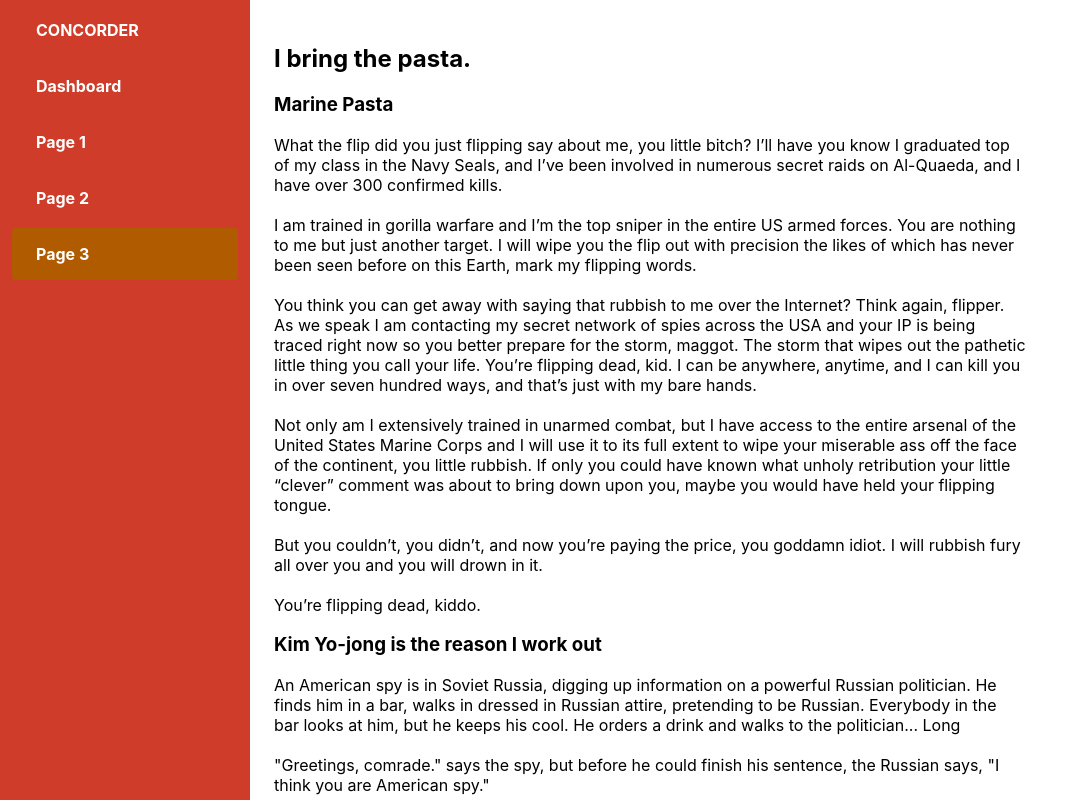
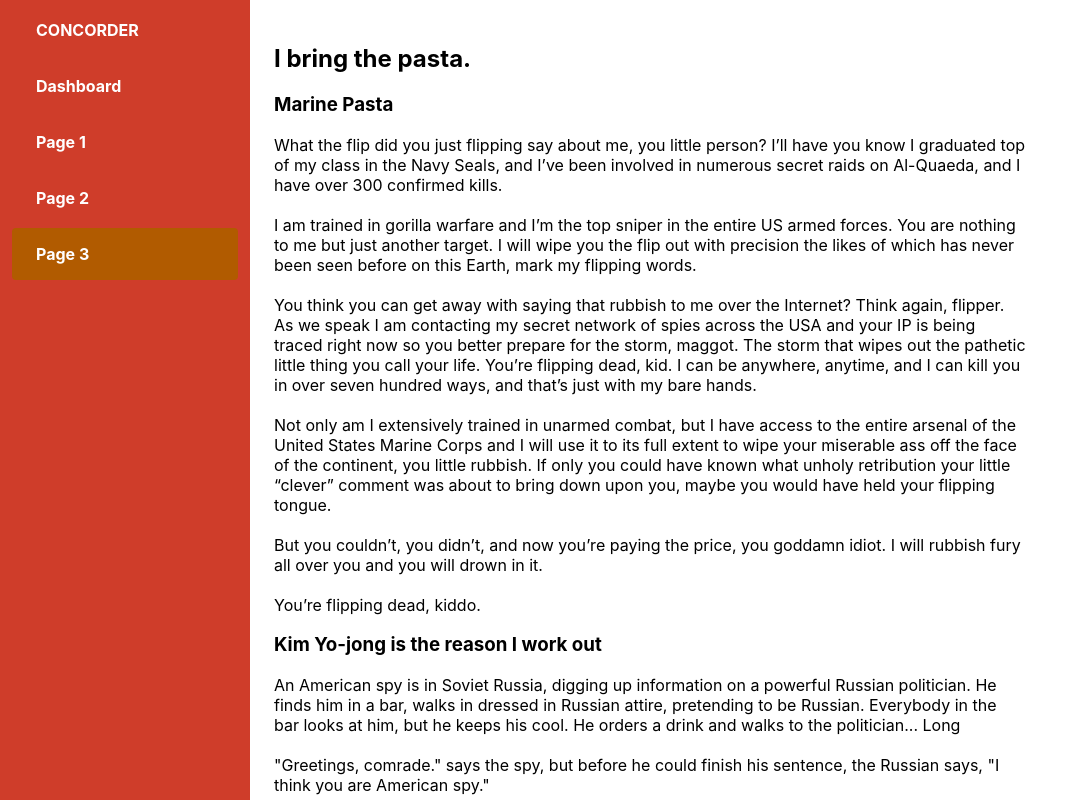
Before and after one commit to ElseLondon/concorder-host-client, a React (Create React App) app: page /page-3 in a window 1280 px wide. Shown: the top 800 px of the page, without its empty margins (0-1076 px from the left). Built offline with nearby package versions, Linux system fonts and the light colour scheme.

Commit message:
Removes more expletive copy pasta

```diff
--- a/src/pages/Page-3.tsx
+++ b/src/pages/Page-3.tsx
@@ -8,7 +8,7 @@ const Page3 = () => {
           <div>
             <h3>Marine Pasta</h3>
             <p>
-              What the flip did you just flipping say about me, you little bitch? I’ll have you know I graduated top of my class in the Navy Seals, and I’ve been involved in numerous secret raids on Al-Quaeda, and I have over 300 confirmed kills.
+              What the flip did you just flipping say about me, you little person? I’ll have you know I graduated top of my class in the Navy Seals, and I’ve been involved in numerous secret raids on Al-Quaeda, and I have over 300 confirmed kills.
               <br/>
               <br/>
 
```
